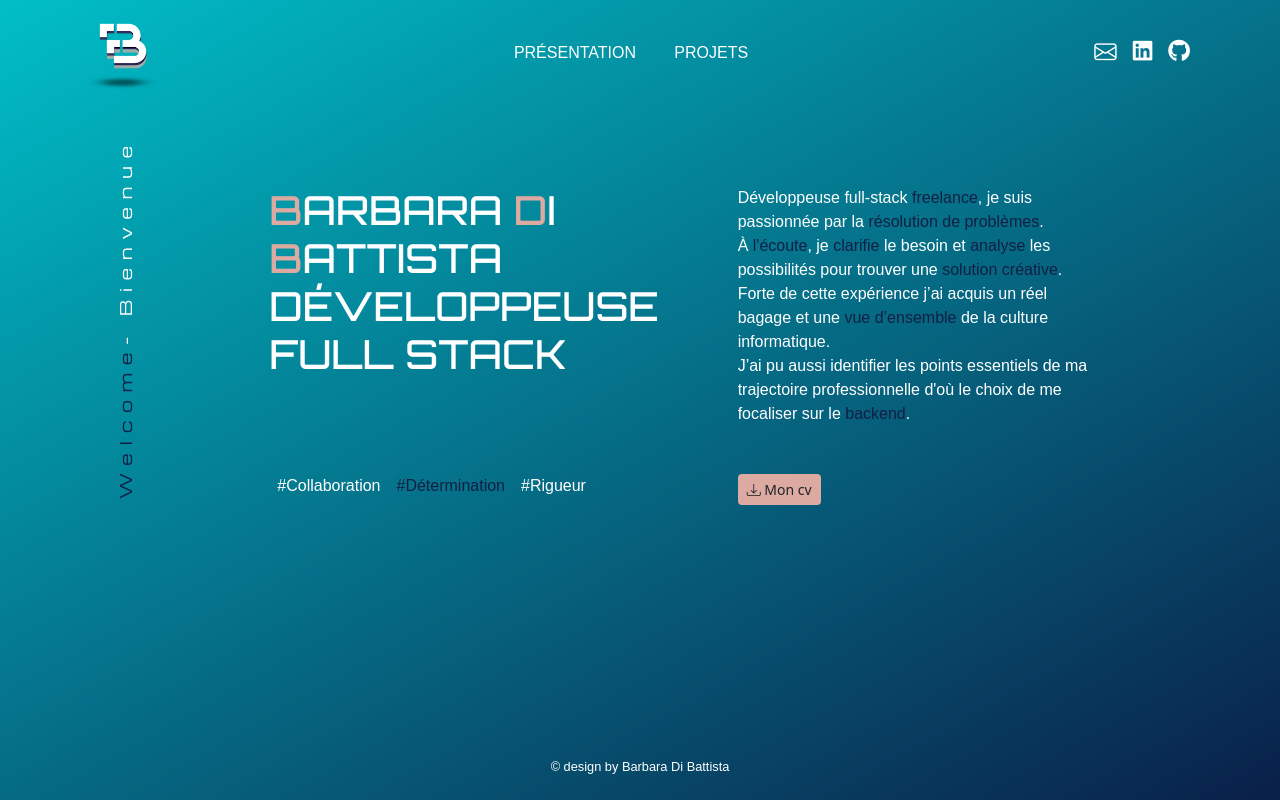
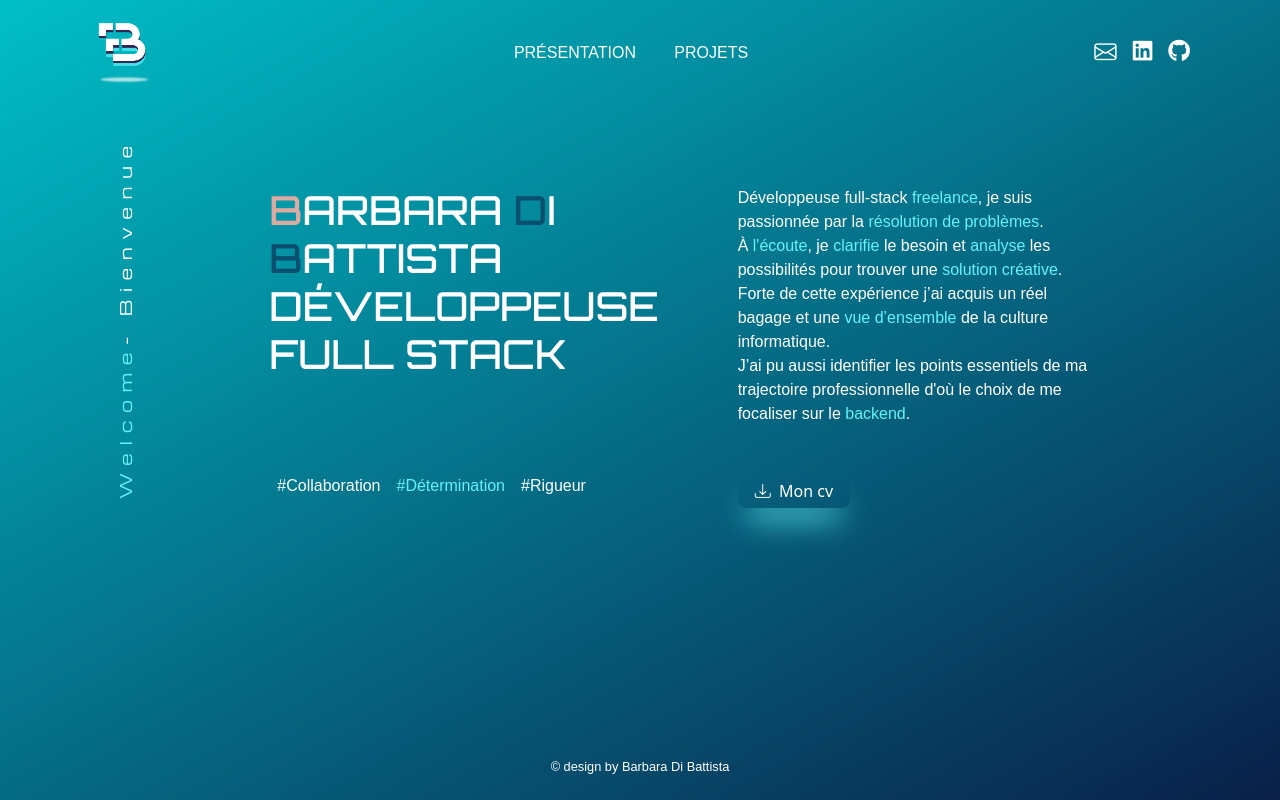
Before and after one commit to dibattista/di-battista-barbara-public, a Flask app: page / in a window 1280 px wide. Run offline with Flask 2, Linux system fonts and the light colour scheme; some libraries are stand-ins or nearby versions; some web fonts are replaced.

Commit message:
add nce btn cv

```diff
--- a/static/css/style.css
+++ b/static/css/style.css
@@ -52,8 +52,12 @@ a {
 
 /* Custom properties/ CSS variables */
 :root {
-  --main-highlight-color: #DCAAA0;
-  --second-highlight-color: #121F44;
+  /* --main-highlight-color: #DCAAA0; */
+  --second-highlight-color: rgb(99, 243, 249);
+  --main-highlight-color: #0B4F6F;
+  --third-highlight-color: #DCAAA0;
+  /* --second-highlight-color: #121F44; */
+  /* --second-highlight-color: #E5FF30; */
 }
 /* END - Custom properties/ CSS variables */
 
@@ -64,7 +68,7 @@ a {
 
 .nav__link--active,
 .nav__link:hover {
-  border-bottom: solid 2px var(--main-highlight-color);
+  border-bottom: solid 2px var(--second-highlight-color);
 }
 
 /* END NAVBAR */
@@ -113,6 +117,9 @@ a {
 .h1-span-color-letter {
  color: var(--main-highlight-color);
 }
+.h1-span-color2-letter {
+  color: var(--third-highlight-color);
+}
 
 .div-span-strength-color {
   color: var(--second-highlight-color);
@@ -120,12 +127,25 @@ a {
 
 /* div right index */
 .button-cv {
-  background-color: var(--main-highlight-color) !important;
+  /* box-shadow: 0 3px 10px rgb(0 0 0 / 0.2); */
+  /* box-shadow: 0.5rem 0.5rem rgb(99, 243, 249, 0.25); */
+  box-shadow: rgb(99, 243, 249) 0px 20px 30px -10px;
+  /* box-shadow: rgba(0, 0, 0, 0.25) 0px 54px 55px, rgba(0, 0, 0, 0.12) 0px -12px 30px, rgba(0, 0, 0, 0.12) 0px 4px 6px, rgba(0, 0, 0, 0.17) 0px 12px 13px, rgba(0, 0, 0, 0.09) 0px -3px 5px; */
+  /* border: 2px solid var(--second-highlight-color) !important; */
+  color : #fff !important;
+  --bs-btn-line-height: 0.5 !important;
+  --bs-btn-font-size: 1.00rem !important;
+}
+
+.button-cv:hover {
+  background-color: var(--second-highlight-color) !important;
+  color: #121F44 !important;
 }
 
 .p-about-word-color {
   color: var(--second-highlight-color);
 }
+
 /* END INDEX */
 
 
--- a/templates/index.html
+++ b/templates/index.html
@@ -12,7 +12,7 @@
           <div class="col-lg-1"></div>
           <div class="col-lg-5 pt-5">
             <h1>
-                <span class="h1-span-color-letter">B</span>ARBARA
+                <span class="h1-span-color2-letter">B</span>ARBARA
                 <span class="h1-span-color-letter">D</span>I
                 <span class="h1-span-color-letter">B</span>ATTISTA DÉVELOPPEUSE FULL STACK
             </h1>
@@ -32,7 +32,9 @@
                 J’ai pu aussi identifier les points essentiels de ma trajectoire professionnelle d'où le choix de me focaliser sur le <span class="p-about-word-color">backend</span>.
             </p>
             <div row class="space-row-2"></div>
-            <button type="button" class="btn btn-sm button-cv"><span class="bi bi-download"></span>&nbsp;Mon cv</button>
+            <button type="button" class="btn btn-lg button-cv">
+              <span class="bi bi-download">&nbsp; Mon cv</span>
+            </button>
           </div>
           <div class="col-lg-1"></div>
         </div>
```
Also changed, not shown: static/images/logo-bdb.png, 5 other files.
